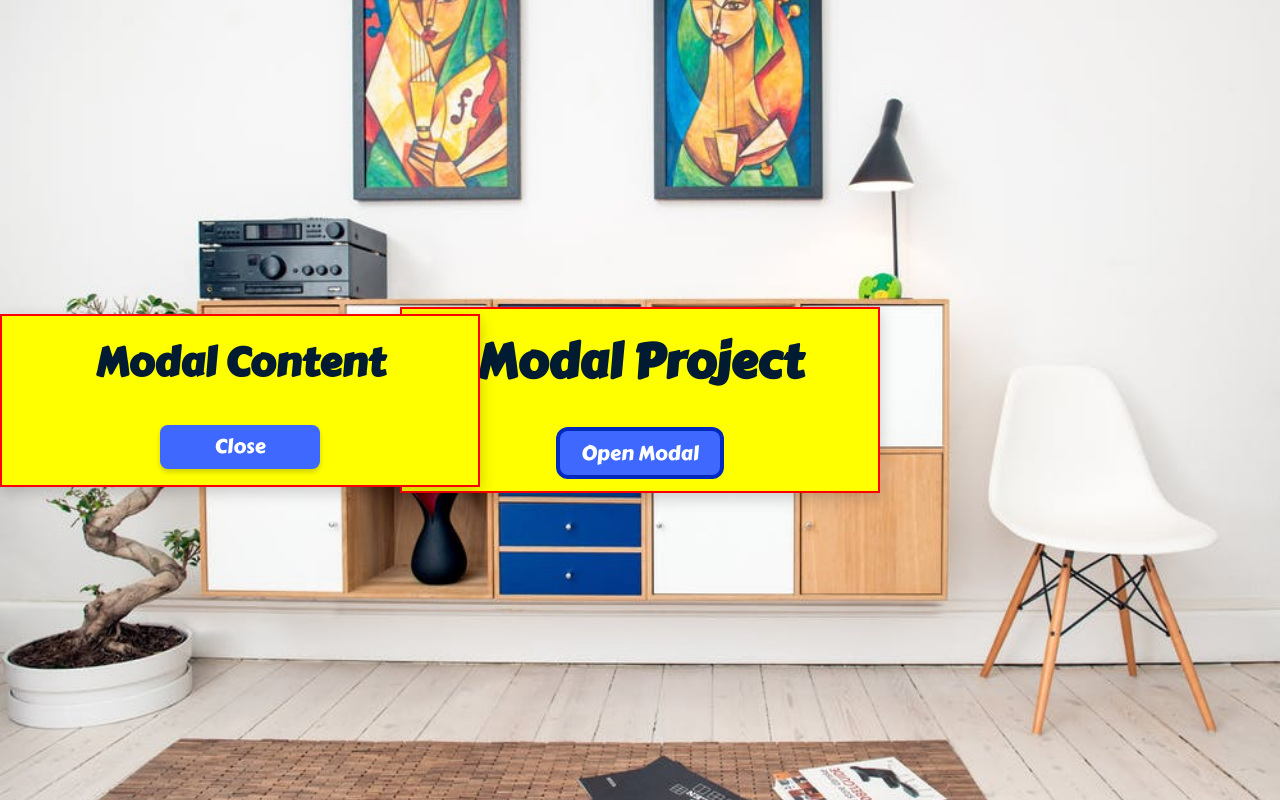
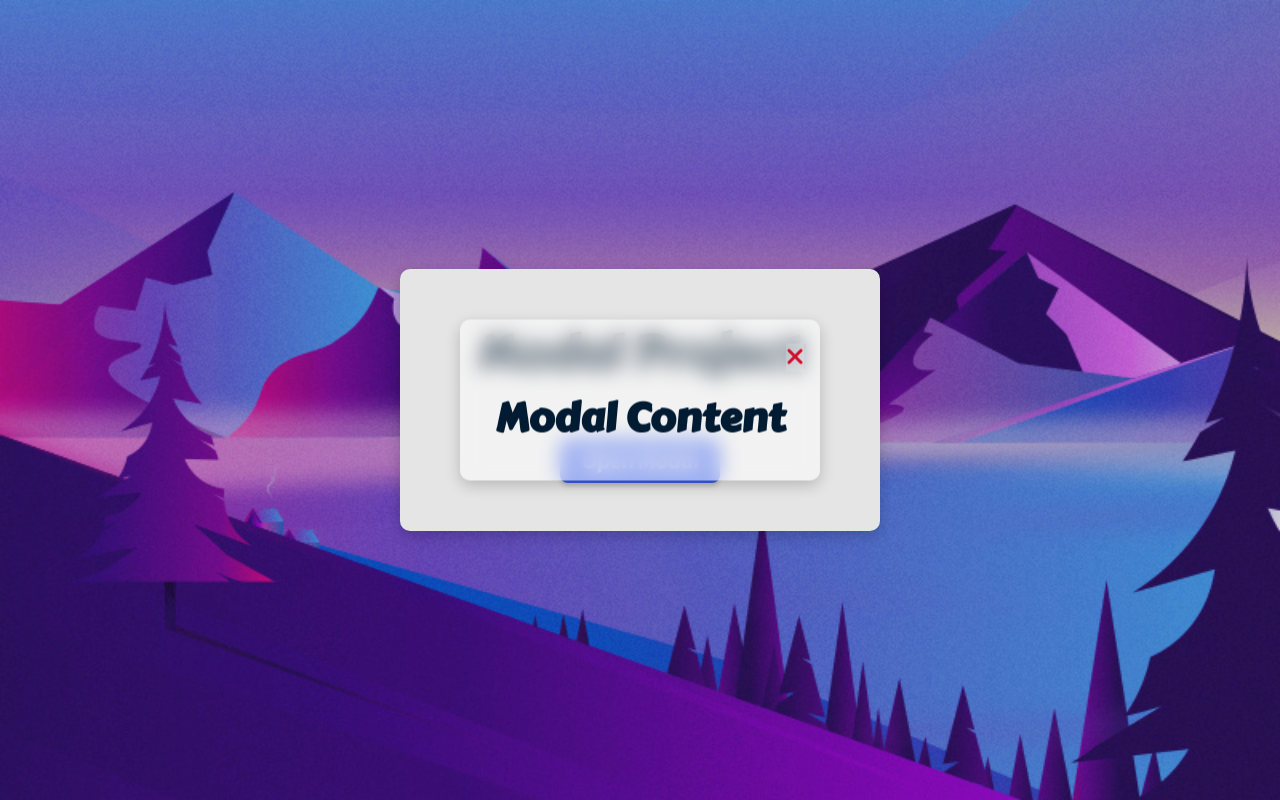
Before and after one commit to arehtunde/JS-practice-projects, a website: page index.html in a window 1280 px wide. Both pictures are taken after a click on the button "Open Modal". Drawn offline with Linux system fonts and the light colour scheme.

Commit message:
complete project

```diff
--- a/index.html
+++ b/index.html
@@ -13,12 +13,14 @@
 <body>
   <header class="header">
     <h1 class="header-title">Modal Project</h1>
-    <button class="btn btn-open">Open Modal</button>
+    <button class="btn-open">Open Modal</button>
   </header>
 
-  <dialog class="modal" open>
+  <dialog class="modal">
+    <button class="btn-close">
+      <i class="fas fa-times"></i>
+    </button>
     <h2 class="modal-title">Modal Content</h2>
-    <button class="btn btn-close">Close</button>
   </dialog>
   <script src="https://kit.fontawesome.com/8c64d9042a.js" crossorigin="anonymous"></script>
 </body>
--- a/src/index.js
+++ b/src/index.js
@@ -1,12 +1,11 @@
-const menu = document.querySelector('.menu');
-const collapse = document.querySelector('.close');
-const sidebar = document.querySelector('.sidebar');
+const openBtn = document.querySelector('.btn-open');
+const closeBtn = document.querySelector('.btn-close');
+const modal = document.querySelector('.modal');
 
-menu.addEventListener('click', () => {
-  sidebar.classList.toggle('show');
+openBtn.addEventListener('click', () => {
+  modal.showModal();
 });
 
-collapse.addEventListener('click', () => {
-  sidebar.classList.remove('show');
-  console.log('nee');
+closeBtn.addEventListener('click', () => {
+  modal.close();
 });
--- a/src/style.scss
+++ b/src/style.scss
@@ -15,26 +15,27 @@ body {
   place-items: center;
   width: 100%;
   height: 100vh;
-  background: url(./hero.jpeg) center/cover no-repeat;
+  position: relative;
+  background: url(./dri.jpg) center/cover no-repeat;
   color: #011b33;
   font-family: 'Carter One', cursive;
 }
 
 .header {
-  border: 2px solid red;
+  border-radius: 10px;
   width: Min(90vw, 480px);
-  padding: 1rem 0;
+  padding: 3rem 0;
   text-align: center;
   box-shadow: 0px 5px 15px 0px rgba(0,0,0,0.2);
-  background-color: yellow;
+  background-color: #fff;
 
   &-title {
-    margin-bottom: 2rem;
+    margin-bottom: 3rem;
     font-size: clamp(2rem, 1.3846rem + 3.0769vw, 3rem);
   }
 }
 
-.btn {
+.btn-open {
   min-width: 10ch;
   min-height: 44px;
   padding: 0.25em 0.75em;
@@ -62,16 +63,44 @@ body {
 }
 
 .modal {
-  border: 2px solid red;
-  width: Min(90vw, 480px);
-  padding: 1rem 0;
+  position: absolute;
+  top: 50%;
+  left: 50%;
+  transform: translate(-50%, -50%);
+  width: Min(80vw, 360px);
+  padding: 1rem 0 2rem 0;
   text-align: center;
+  color: #011b33;
+  border-radius: 10px;
+  border: none;
   box-shadow: 0px 5px 15px 0px rgba(0,0,0,0.2);
-  background-color: yellow;
-  color: #011b33;
+  backdrop-filter: blur(10px);
+  background-color: rgba(255, 255, 255, 0.5);
 
   &-title {
-    margin-bottom: 2rem;
+    margin-top: 1rem;
     font-size: clamp(1.5rem, 0.8846rem + 3.0769vw, 2.5rem);
   }
 }
+
+.modal[open] {
+  display: flex;
+  flex-direction: column;
+}
+
+.btn-close {
+  align-self: flex-end;
+  margin: .5rem 1rem 0 0;
+  color: #d10f2a;
+  border: none;
+  font-size: 1.5rem;
+  background-color: transparent;
+  backdrop-filter: blur(10px);
+  cursor: pointer;
+  transition: all 3s linear;
+
+  &:hover {
+    color: hsl(360, 71%, 66%);
+    transform: scale(1.3);
+  }
+}
```
Also changed, not shown: README.md, dist/dri.jpg (added), dist/style.css, src/style.css, 1 other file.
